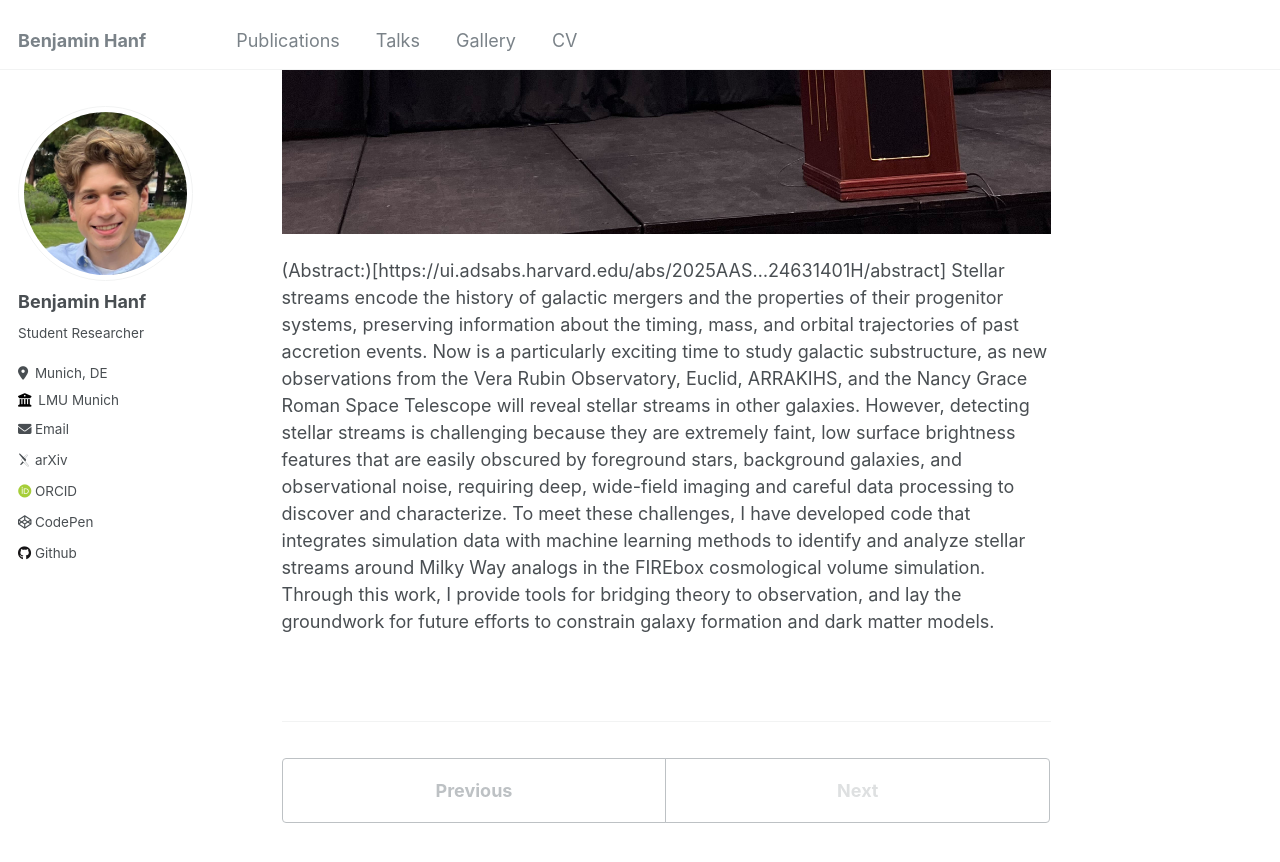
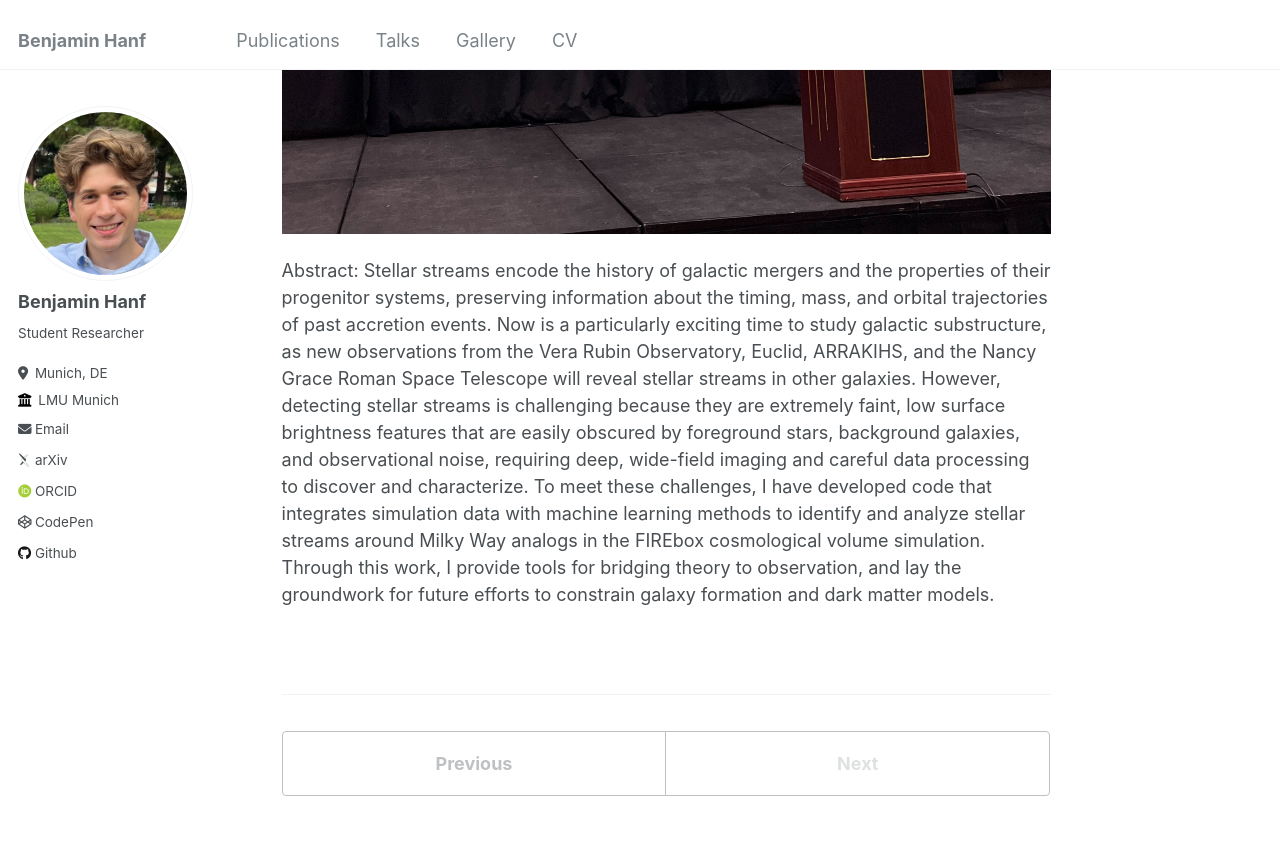
Before and after one commit to benhanf/benhanf.github.io, a Jekyll site: the page built from _talks/2025-06-11-anchorage.md, in a window 1280 px wide and 900 px high, scrolled down 995 px. Shown: the top 862 px of the window. Built offline with Jekyll 4.4.1, drawn with Linux system fonts in a browser that asks for light colours; some web fonts are replaced.

Commit message:
gaveupanch4

```diff
--- a/_talks/2025-06-11-anchorage.md
+++ b/_talks/2025-06-11-anchorage.md
@@ -15,4 +15,4 @@ location: "Anchorage, AK"
 <!-- long comment to take up space -->
 <!-- long comment to take up space -->
 
-(Abstract:)[https://ui.adsabs.harvard.edu/abs/2025AAS...24631401H/abstract] Stellar streams encode the history of galactic mergers and the properties of their progenitor systems, preserving information about the timing, mass, and orbital trajectories of past accretion events. Now is a particularly exciting time to study galactic substructure, as new observations from the Vera Rubin Observatory, Euclid, ARRAKIHS, and the Nancy Grace Roman Space Telescope will reveal stellar streams in other galaxies. However, detecting stellar streams is challenging because they are extremely faint, low surface brightness features that are easily obscured by foreground stars, background galaxies, and observational noise, requiring deep, wide-field imaging and careful data processing to discover and characterize. To meet these challenges, I have developed code that integrates simulation data with machine learning methods to identify and analyze stellar streams around Milky Way analogs in the FIREbox cosmological volume simulation. Through this work, I provide tools for bridging theory to observation, and lay the groundwork for future efforts to constrain galaxy formation and dark matter models.
+Abstract: Stellar streams encode the history of galactic mergers and the properties of their progenitor systems, preserving information about the timing, mass, and orbital trajectories of past accretion events. Now is a particularly exciting time to study galactic substructure, as new observations from the Vera Rubin Observatory, Euclid, ARRAKIHS, and the Nancy Grace Roman Space Telescope will reveal stellar streams in other galaxies. However, detecting stellar streams is challenging because they are extremely faint, low surface brightness features that are easily obscured by foreground stars, background galaxies, and observational noise, requiring deep, wide-field imaging and careful data processing to discover and characterize. To meet these challenges, I have developed code that integrates simulation data with machine learning methods to identify and analyze stellar streams around Milky Way analogs in the FIREbox cosmological volume simulation. Through this work, I provide tools for bridging theory to observation, and lay the groundwork for future efforts to constrain galaxy formation and dark matter models.
```
